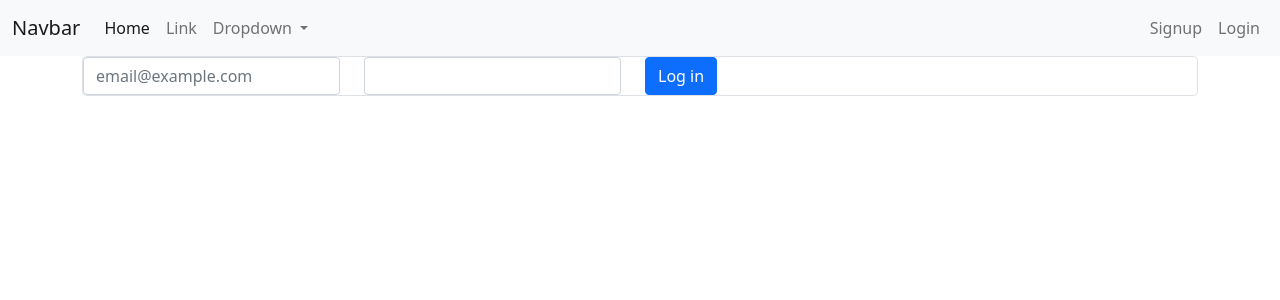
After one commit to Alexsik76/flask_blog, a Flask app: page /login in a window 1280 px wide. The commit adds this page. Shown: the top 300 px of the page. Run offline with Flask 2, Linux system fonts and the light colour scheme; some libraries are stand-ins or nearby versions.

Commit message:
login not works

```diff
--- a/app/auth/forms.py
+++ b/app/auth/forms.py
@@ -21,4 +21,4 @@ class LoginForm(FlaskForm):
     email = StringField('Email', validators=[DataRequired(), Email()])
     password = PasswordField('Password', validators=[DataRequired()])
     remember_me = BooleanField('Remember Me')
-    submit = SubmitField('Sign In')
+    submit = SubmitField('Log in')
--- a/app/main/routes.py
+++ b/app/main/routes.py
@@ -1,9 +1,10 @@
 from flask import render_template, flash, redirect, url_for, request, g, jsonify, current_app
 from app.main import bp
-from flask_login import current_user, login_user
+from flask_login import current_user, login_required
 
 
 @bp.route('/')
 @bp.route('/index')
+@login_required
 def index():
     return render_template('index.html', title='Home')
--- /dev/null
+++ b/app/templates/auth/login.html
@@ -0,0 +1,17 @@
+{% extends 'base.html' %}
+{% block app_content %}
+    <form class="row" method="post">
+        {{ form.csrf_token }}
+        <div class="col-auto">
+            <label for="email" class="visually-hidden">Email</label>
+            {{ form.email(type="email", class="form-control", id="email", placeholder="email@example.com", focus=True) }}
+        </div>
+        <div class="col-auto">
+            <label for="password" class="visually-hidden">password</label>
+            {{ form.password(type="password", class="form-control", id="password") }}
+        </div>
+        <div class="col-auto">
+            {{ form.submit(type="submit", class="btn btn-primary") }}
+        </div>
+    </form>
+{% endblock %}
--- a/app/templates/auth/signup.html
+++ b/app/templates/auth/signup.html
@@ -4,8 +4,8 @@
 <form class="row" method="post">
     {{ form.csrf_token }}
   <div class="col-auto">
-    <label for="staticEmail2" class="visually-hidden">Email</label>
-      {{ form.email(type="email", class="form-control", id="staticEmail2", placeholder="email@example.com") }}
+    <label for="email" class="visually-hidden">Email</label>
+      {{ form.email(type="email", class="form-control", id="email", placeholder="email@example.com") }}
     </div>
   <div class="col-auto">
       {{ form.submit(type="submit", class="btn btn-primary") }}
--- a/app/templates/base.html
+++ b/app/templates/base.html
@@ -53,10 +53,10 @@
                       </li>
                       {% else %}
                       <li>
-                          <a class="nav-link" aria-current="page" href={{ url_for('auth.signup') }}>Signup</a>
+                          <a class="nav-link" href={{ url_for('auth.signup') }}>Signup</a>
                       </li>
                       <li>
-                          <a class="nav-link" href="#">Login</a>
+                          <a class="nav-link" href={{ url_for('auth.login') }}>Login</a>
                       </li>
                       {% endif %}
                   </ul>
--- a/app/templates/index.html
+++ b/app/templates/index.html
@@ -1,7 +1,7 @@
 {% extends "base.html" %}
 
 {% block app_content %}
-    <h1> {% if current_user.is_authenticated %} Hi, {{ current_user.username }} {% else %} Hi, Guest {% endif %}</h1>
+    <h1> {% if current_user.is_authenticated %} Hi, {{ current_user.first_name }} {% else %} Hi, Guest {% endif %}</h1>
 {#    {% if form %}#}
 {#        {{ wtf.quick_form(form) }}#}
 {#        <br>#}
```
Also changed, not shown: app/auth/routes.py (+18 -2 lines).
